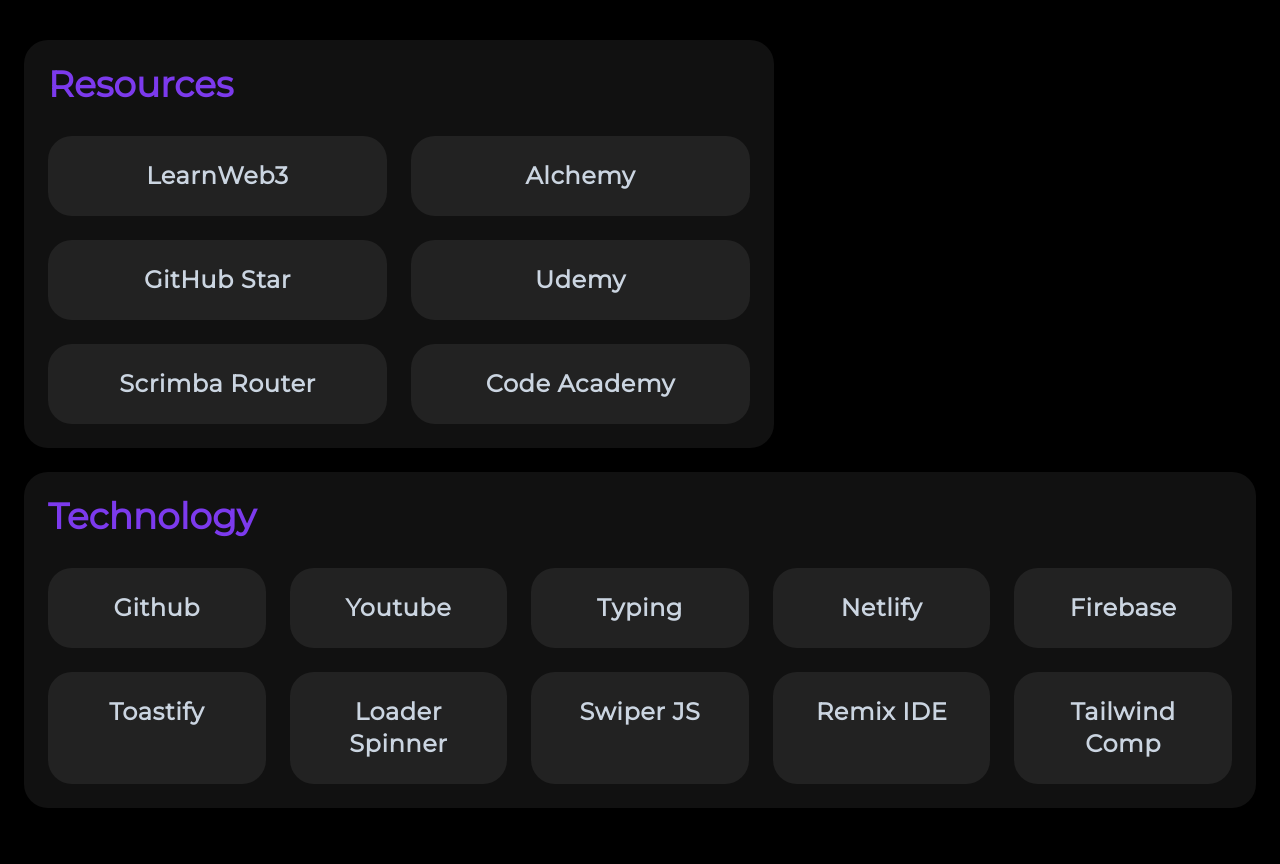
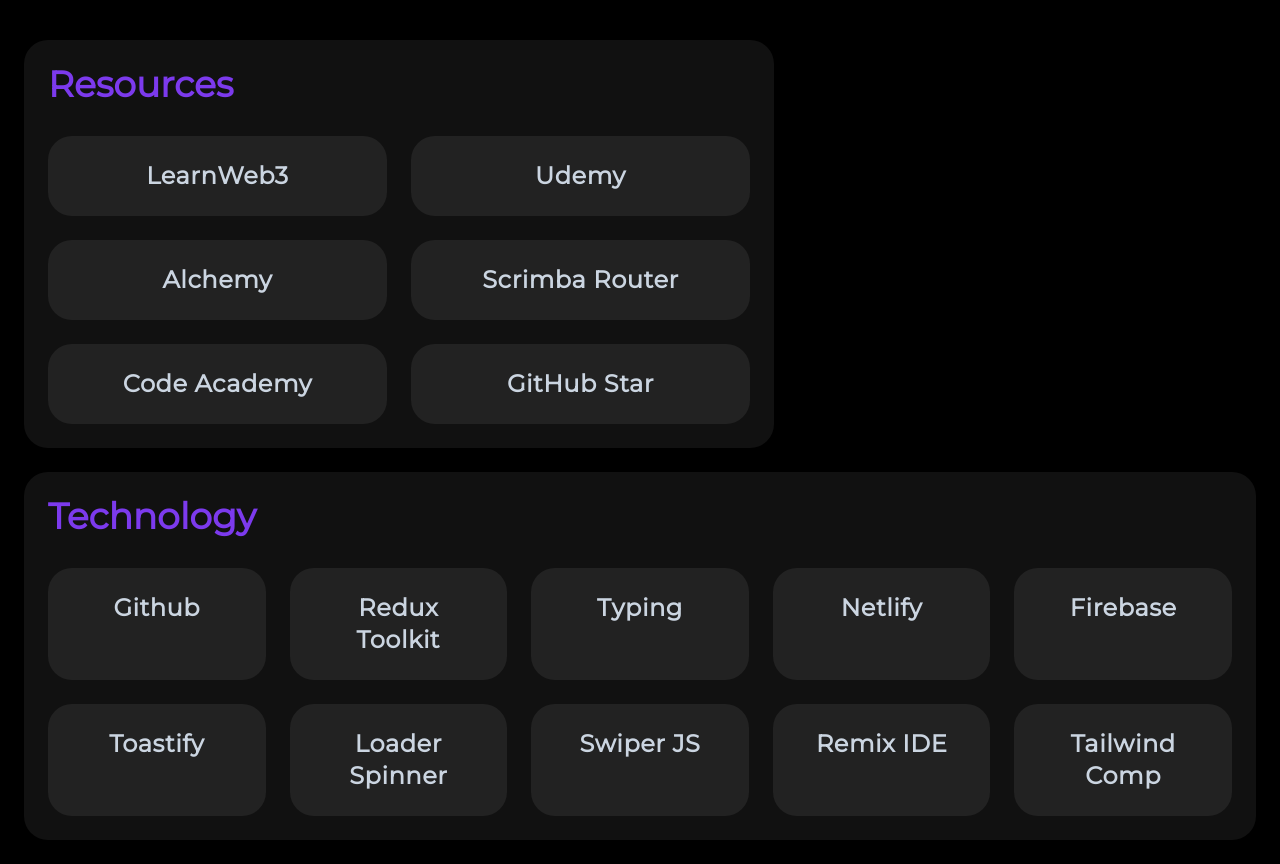
Before and after one commit to akhil683/Chrome-home-page, a React (Vite) app: page / in a window 1280 px wide. Shown: the part 440-1304 px from the top of the page. Before the commit the page ends 1272 px from the top, so only its background shows below. Built offline with nearby package versions, Linux system fonts and the light colour scheme.

Commit message:
updated the links

```diff
--- a/src/components/MostUsed.jsx
+++ b/src/components/MostUsed.jsx
@@ -4,29 +4,30 @@
   const Used = [
     {
       name: 'React',
-      url: 'www.google.com'
+      url: 'https://react.dev/learn'
     },
     {
       name: 'Tailwind',
-      url: 'www.udemy.com'
+      url: 'https://tailwindcss.com/'
     },
     {
       name: 'Redux',
-      url: 'www.youtube.com'
+      url: 'https://react-redux.js.org/introduction/getting-started'
     },
     {
       name: 'NextJS',
-      url: 'www.github.com'
+      url: 'https://nextjs.org/docs'
     },
     {
       name: 'Router',
-      url: 'www.github.com'
+      url: 'https://reactrouter.com/en/main/start/tutorial'
     },
     {
       name: 'GSAP',
-      url: 'www.github.com'
+      url: 'https://greensock.com/docs/'
     },
   ];
+
   return (
     <section className="bg-mblack m-6 p-6 rounded-3xl w-full lg:max-w-[750px]">
       <h2 className="text-violet-600 font-semibold text-4xl pb-8">Documentation</h2>
@@ -34,7 +35,8 @@
         { Used.map((app) => (
               <a
                 className="bg-lblack p-main text-center rounded-3xl text-slate-300 tracking-wide  duration-300 hover:bg-violet-800 font-semibold text-lg md:text-xl lg:text-2xl"
-                href={app.url}>
+                href={app.url}
+                >
                   {app.name}
               </a>
           ))
--- a/src/components/Sources.jsx
+++ b/src/components/Sources.jsx
@@ -3,27 +3,27 @@
   const resources = [
     {
       name: 'LearnWeb3',
-    url: ''
+      url: 'https://learnweb3.io/degrees/'
+    },
+    {
+      name: 'Udemy',
+      url: 'https://www.udemy.com/home/my-courses/learning/'
     },
     {
       name: 'Alchemy',
-      url: ''
+      url: 'https://university.alchemy.com/home'
+    },
+    {
+      name: 'Scrimba Router',
+      url: 'https://scrimba.com/learn/reactrouter6'
+    },
+    {
+      name: 'Code Academy',
+      url: 'https://www.codecademy.com/learn'
     },
     {
       name: 'GitHub Star',
-      url: ''
-    },
-    {
-      name: 'Udemy',
-      url: ''
-    },
-    {
-      name: 'Scrimba Router',
-      url: ''
-    },
-    {
-      name: 'Code Academy',
-      url: ''
+      url: 'https://github.com/akhil683?tab=stars'
     },
   ]
 
--- a/src/components/Tech.jsx
+++ b/src/components/Tech.jsx
@@ -6,8 +6,8 @@
       url: 'https://github.com/akhil683'
     },
     {
-      name: 'Youtube',
-      url: 'https://www.youtube.com/'
+      name: 'Redux Toolkit',
+      url: 'https://redux-toolkit.js.org/introduction/getting-started'
     },
     {
       name: 'Typing',
```
